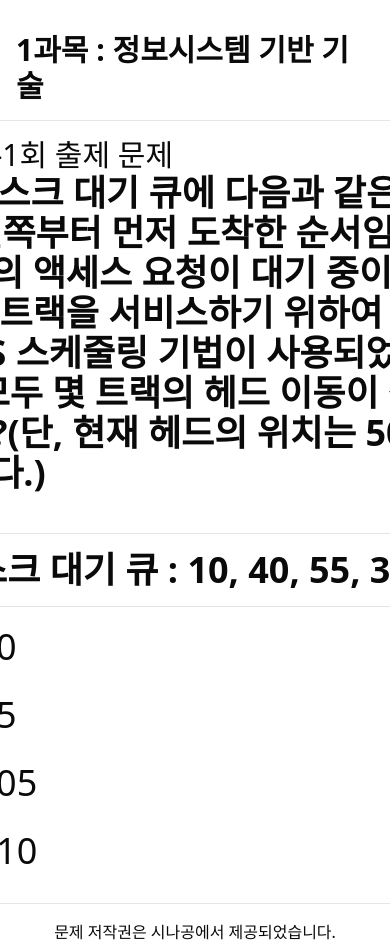
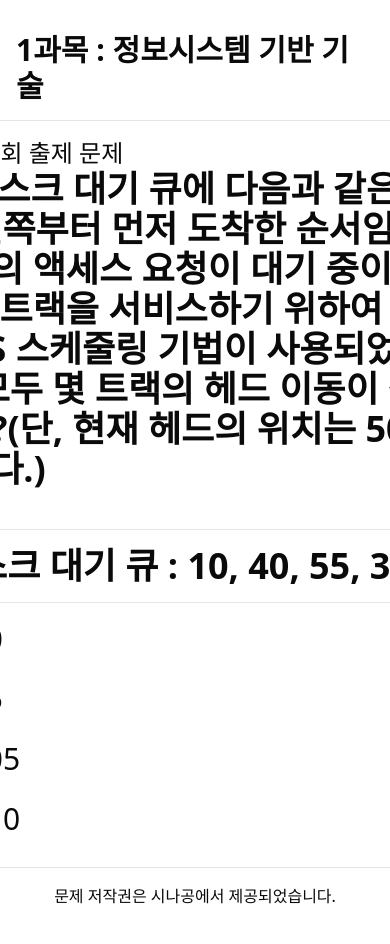
Before and after one commit to hyw0206/jcsangi-exam, a Next.js app: page /random in a window 390 px wide. Shown: the top 944 px of the page. After the commit the page ends 908 px from the top, so only its background shows below. Built offline with nearby package versions, Linux system fonts and the light colour scheme.

Commit message:
edit font size

```diff
--- a/app/random/page.tsx
+++ b/app/random/page.tsx
@@ -285,7 +285,7 @@ export default function Home() {
       <h2 className="text-3xl font-bold">
         {currentTheme}과목 : {themes[currentTheme - 1]}
       </h2>
-      <div className="border p-4 rounded-md md:max-w-full max-w-xl w-xl md:text-lg text-3xl">
+      <div className="border p-4 rounded-md lg:max-w-full max-w-xl w-xl lg:text-lg text-2xl">
         <p>{currentQuestion.date}회 출제 문제</p>
         <p className="md:text-xl text-4xl font-semibold">
           {currentQuestionNumber}. {parse(currentQuestion.question)}
@@ -300,13 +300,13 @@ export default function Home() {
                   }
                 }}
                 onClick={() => handleAnswerClick(index + 1)}
-                className={`bg-gray-200 hover:bg-gray-300 px-2 py-2 rounded mr-2 md:text-2xl text-5xl ${
+                className={`bg-gray-200 hover:bg-gray-300 px-2 py-2 rounded mr-2 lg:text-2xl text-4xl ${
                   activeButtonIndex === index ? "focus:outline-none focus:ring focus:ring-blue-300" : ""
                 }`}
               >
                 {index + 1}
               </button>
-              <span className="md:text-xl text-4xl">
+              <span className="lg:text-xl text-3xl">
                 {parse(answer)}
               </span>
             </li>
```
